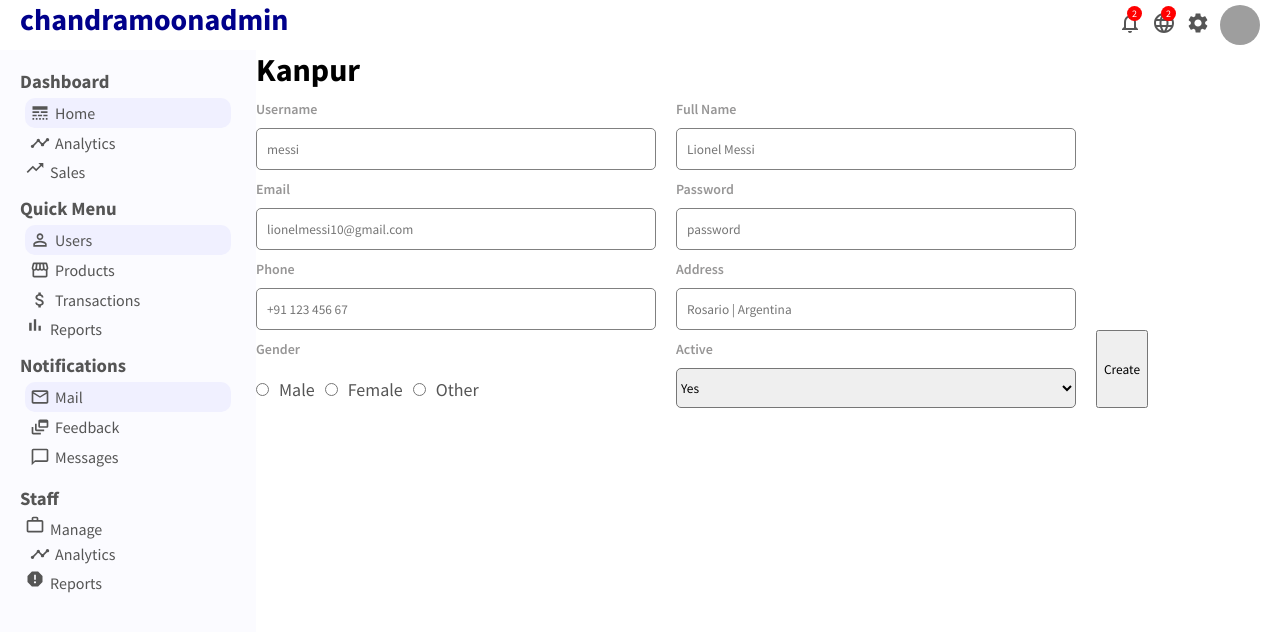
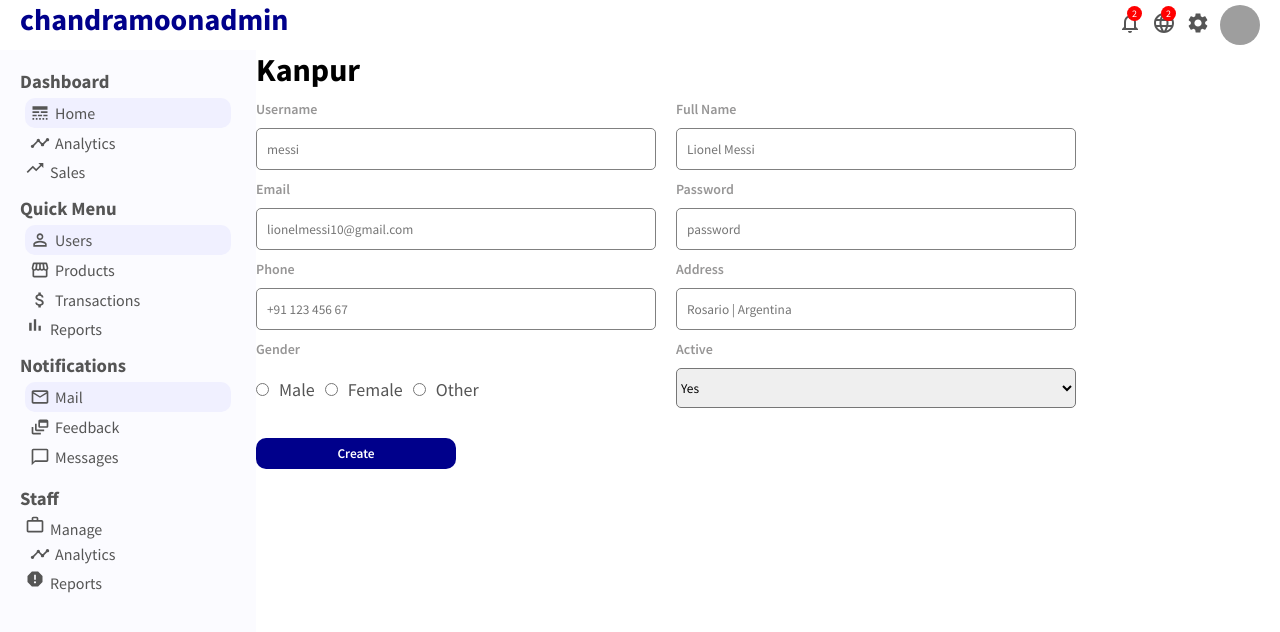
Before and after one commit to ChandraCk17/chandramoonadmin, a React (Create React App) app: page /newUser in a window 1280 px wide. Shown: the top 632 px of the page. Built offline with nearby package versions, Linux system fonts and the light colour scheme; grey boxes are pictures that could not be loaded.

Commit message:
bugfixes line number 50

```diff
--- a/src/pages/newUser/newUser.css
+++ b/src/pages/newUser/newUser.css
@@ -44,7 +44,7 @@
     border-radius: 5px;
 }
 
-.newUserBottom {
+.newUserButton {
     width: 200px;
     border: none;
     background-color: darkblue;
```
